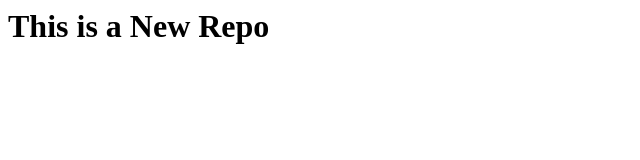
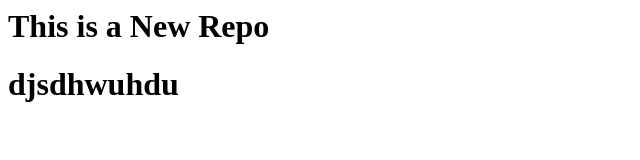
Before and after one commit to abdulraoof11/Repo, a plain HTML site: page index.html in a window 1280 px wide. Shown: the whole page, without its empty margins (0-640 px from the left). Drawn offline with Linux system fonts and the light colour scheme.

Commit message:
Add New H1 tag

```diff
--- a/index.html
+++ b/index.html
@@ -1 +1,2 @@
 <h1>This is a New Repo</h1>
+<h1>djsdhwuhdu</h1>
```
